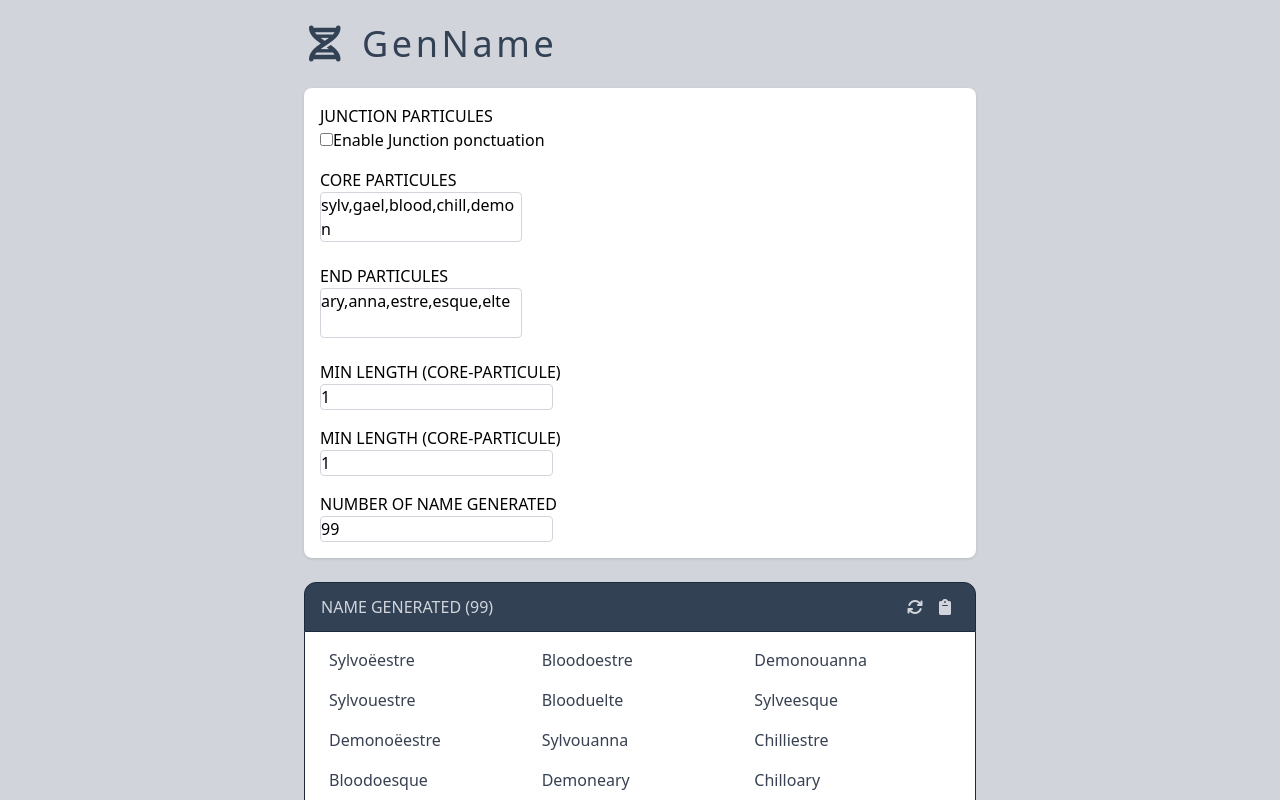
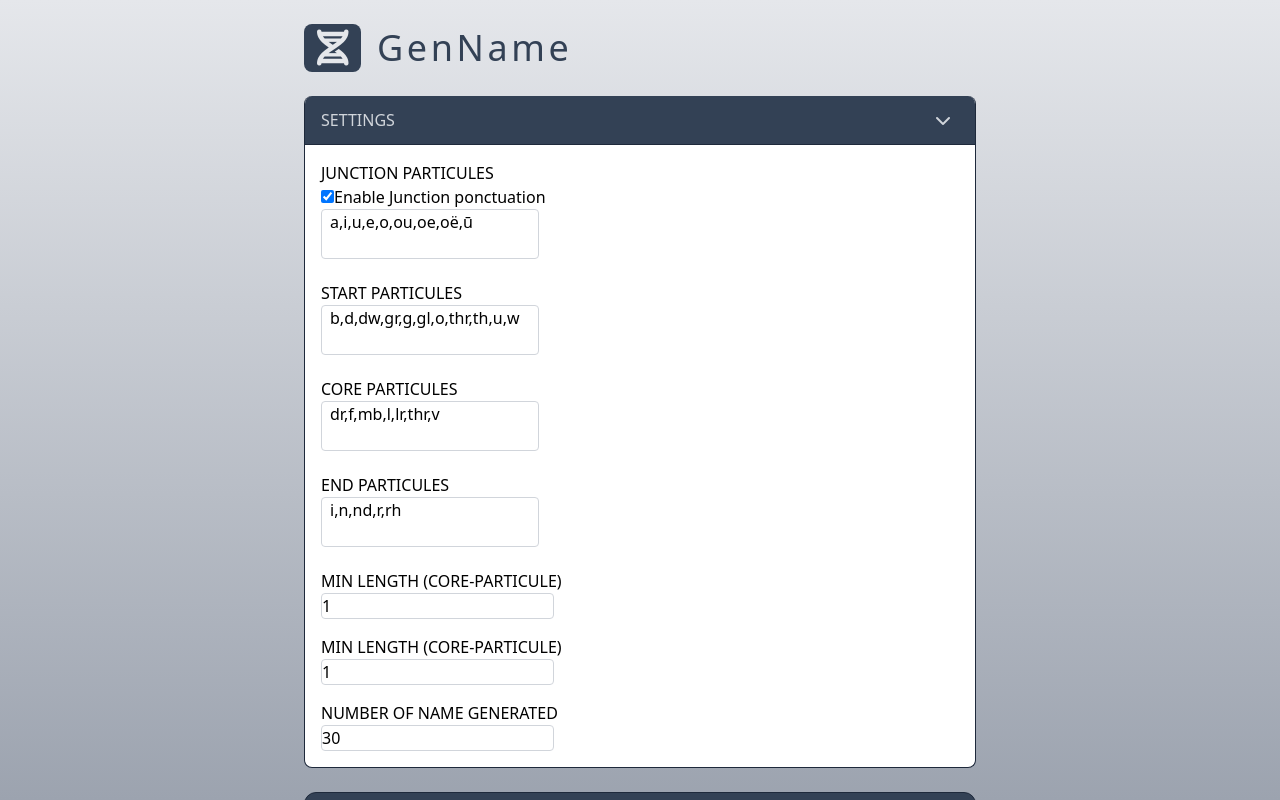
Before and after one commit to lub-bee/genname, a React (Create React App) app: page / in a window 1280 px wide. Shown: the top 800 px of the page. Built offline with nearby package versions, Linux system fonts and the light colour scheme.

Commit message:
Design revision, add start particule, generation revision

```diff
--- a/src/App.js
+++ b/src/App.js
@@ -1,4 +1,4 @@
-import { useEffect, useState } from "react";
+import { useState } from "react";
 import Header from "./Components/Header";
 import Form from "./Components/Form";
 import Display from "./Components/Display";
@@ -13,42 +13,42 @@ function App() {
         max_lenght: 1,
 
         //
-        use_junction_particule: false,
+        use_junction_particule: true,
 
         //particules used between core particules, generaly vowel, group of vowels or special char
         junction_particules: ["a","i","u","e","o","ou","oe","oë","ū"],
 
+        //particules used to start the name
+        start_particules: [
+            "b",
+            "d","dw",
+            "gr","g","gl",
+            "o",
+            "thr","th",
+            "u",
+            "w",
+        ],
+
         //main particules of the name
-        core_particules: ["sylv",
-        "gael",
-        "blood",
-        "chill",
-        "demon",],
+        core_particules: [
+            "dr",
+            "f",
+            "mb",
+            "l","lr",
+            "thr",
+            "v",
+        ],
 
-        //particule used for the end of the name, only one used
-        end_particules: ["ary", "anna", "estre","esque","elte"],
+        //particule used to the end of the name
+        end_particules: [
+            "i",
+            "n","nd",
+            "r","rh",
+        ],
 
-        iteration: 99,
+        iteration: 30,
     });
 
-    // const [names, setNames] = useState(generateName(data.iteration));
-
-
-
-    const handleRegen = (key = false) => {
-        if(key){
-            //regen one
-
-
-        } else {
-            //regen all
-        }
-    }
-
-
-
-    // console.log(generateName())
-    // const names = generateName(data.iteration);
 
     return (
         <div className="mx-auto max-w-2xl flex flex-col gap-6">
@@ -61,7 +61,7 @@ function App() {
             <Form data={data} setData={setData} />
 
             {/* display */}
-            <Display data={data} handleRegen={handleRegen}/>
+            <Display data={data}/>
 
         </div>
     );
--- a/src/Components/Display.jsx
+++ b/src/Components/Display.jsx
@@ -21,6 +21,16 @@ const Display = ({data}) => {
         let name = null;
         let collection = [];
 
+        /* format :
+
+            a: start_particule
+            j: junction_particule
+            c: core_particule
+            z: end_particule
+
+            (a?)( (j?)(c){0,n}) (z?)
+         */
+
         //generate required number of names
         for(let i = 0; i < num; i++){
             name = "";
@@ -28,56 +38,39 @@ const Display = ({data}) => {
             //pick a random length in the range
             const rand_length = getRandom(data.min_lenght, data.max_lenght-1)
 
-            //BUG - should be a core only when junction are enabled
-            const start_with_vowel = getRandom()
 
-            //pick the starter particule - BUG
-            const starter_picker = getRandom(0,data.junction_particules.length-1);
+            //pick the starter particule
+            const starter = collectionPick(data.start_particules);
 
 
-
-            //
-            const finish_picker = getRandom(0,data.end_particules.length-1);
-
-            //bug wrong collection
-            const starter   = start_with_vowel
-                            ? data.junction_particules[starter_picker]
-                            : ""
-
-
-            const finisher = data.end_particules[finish_picker]
-
-            const finish_join_picker = getRandom(0,data.junction_particules.length-1)
-
+            //pick the finish joiner
             const finish_joiner = (data.use_junction_particule)
-                                ? data.junction_particules[finish_join_picker]
+                                ? collectionPick(data.junction_particules)
                                 : ""
 
+            //pick the finisher particule
+            const finisher = collectionPick(data.end_particules)
 
+            //generate the core
+            let body = ""
             for(let j = 0; j < rand_length; j++){
-
-                //pick random num in junction
-                const join_picker = getRandom(0,data.junction_particules.length-1)
 
                 //picked joiner
                 const joiner    = (data.use_junction_particule)
-                                ? data.junction_particules[join_picker]
+                                ? collectionPick(data.junction_particules)//[join_picker]
                                 : ""
 
-                //pick a random num in core
-                const core_picker = getRandom(0,data.core_particules.length-1);
-
                 //pick the core
-                const core = data.core_particules[core_picker]
+                const core = collectionPick(data.core_particules)//[core_picker]
 
                 //add the section to the name
-                name += joiner + core
+                body += joiner + core
 
             }
 
 
-
-            name += data.junction_particules[getRandom(0,data.junction_particules.length-1)] + finisher
+            // name += data.junction_particules[getRandom(0,data.junction_particules.length-1)] + finisher
+            name += starter + body + finish_joiner + finisher
 
 
             collection.push(name)
@@ -85,6 +78,11 @@ const Display = ({data}) => {
         }
 
         return collection
+    }
+
+    function collectionPick(collection){
+        const rand = getRandom(0,collection.length-1);
+        return collection[rand];
     }
 
     /**
@@ -131,6 +129,10 @@ const Display = ({data}) => {
                     Name generated ({names.length})
                 </div>
 
+                <div className='p-2'>
+                    <i className='fa-solid fa-arrow-down-a-z hover:animate-spin-once'></i>
+                </div>
+
                 <div className='p-2' onClick={handleRegen}>
                     <i className='fa-solid fa-arrows-rotate hover:animate-spin'></i>
                 </div>
--- a/src/Components/Form.jsx
+++ b/src/Components/Form.jsx
@@ -1,4 +1,4 @@
-import React from 'react';
+import React, { useState } from 'react';
 
 const Form = ({data, setData}) => {
 
@@ -11,9 +11,22 @@ const Form = ({data, setData}) => {
         setData(new_data)
     }
 
+    const [open, setOpen] = useState(true);
+
     return (
-        <div className='bg-white overflow-hidden rounded-lg shadow p-4 flex flex-col gap-4'>
+        <div className='bg-white rounded-lg border border-t-0 border-slate-800 overflow-hidden'>
 
+            <div className='border-b border-slate-800 bg-slate-700 text-gray-300 h1 px-4 py-1 flex items-center'
+                onClick={()=>setOpen(!open)}>
+                <div className='flex-1'>
+                    Settings
+                </div>
+                <div className='p-2'>
+                    <i className='fa-solid fa-chevron-down'></i>
+                </div>
+            </div>
+
+            {open &&<div className='p-4 flex flex-col gap-4'>
 
                 <div className=''>
                     <div className='h1'>
@@ -31,6 +44,15 @@ const Form = ({data, setData}) => {
                         value={data.junction_particules}
                         onChange={e=>{handleParticuleUpdate("junction_particules", e)}}
                         className={!data.use_junction_particule?"hidden":""}></textarea>
+                </div>
+
+                <div className=''>
+                    <div className='h1'>
+                        Start Particules
+                    </div>
+                    <textarea
+                        value={data.start_particules}
+                        onChange={e=>{handleParticuleUpdate("start_particules", e)}}></textarea>
                 </div>
 
                 <div className=''>
@@ -59,6 +81,7 @@ const Form = ({data, setData}) => {
                         onChange={e=>setData({...data, min_lenght: e.target.value})}/>
 
                 </div>
+
                 <div className=''>
                     <div className='h1'>
                         Min Length (core-particule)
@@ -70,6 +93,7 @@ const Form = ({data, setData}) => {
                         onChange={e=>setData({...data, max_lenght: e.target.value})}/>
 
                 </div>
+
                 <div className=''>
                     <div className='h1'>
                         Number of name generated
@@ -80,7 +104,9 @@ const Form = ({data, setData}) => {
                         value={data.iteration}
                         onChange={e=>setData({...data, iteration: e.target.value})}/>
                 </div>
-            </div>
+            </div>}
+
+        </div>
     );
 }
 
--- a/src/Components/Header.jsx
+++ b/src/Components/Header.jsx
@@ -2,8 +2,11 @@ import React from 'react';
 
 const Header = () => {
     return (
-        <div className='text-4xl text-slate-700 tracking-widest font-sans'>
-            <i className='fa-solid fa-dna fa-fw'></i> GenName
+        <div className='text-4xl text-slate-700 tracking-widest font-sans flex items-center gap-4'>
+            <div className='bg-slate-700 text-gray-200 pl-2 pr-1 py-1 rounded-lg'>
+                <i className='fa-solid fa-dna fa-fw'></i>
+            </div>
+            GenName
         </div>
     );
 }
--- a/src/index.css
+++ b/src/index.css
@@ -4,7 +4,8 @@
 
 body{
     @apply
-        bg-gray-300
+        bg-fixed
+        bg-gradient-to-b from-gray-200 to-gray-400
         w-full h-full p-0 pt-6 sm:p-6 flex flex-col gap-2
 }
 
@@ -24,6 +25,8 @@ textarea{
         border  border-gray-300
         rounded
         resize-none hover:resize-y
+        px-2
+
 }
 
 input{
--- a/tailwind.config.js
+++ b/tailwind.config.js
@@ -5,10 +5,15 @@ module.exports = {
     ],
     // darkMode: false, // or 'media' or 'class'
     theme: {
-      extend: {
-        fontSize: {
-            '2xs': '0.6rem',
-        }},
+        extend: {
+            fontSize: {
+                '2xs': '0.6rem',
+            },
+
+            animation: {
+                'spin-once': 'spin 500ms linear',
+            }
+        },
     },
     variants: {},
     plugins: [],
```
Also changed, not shown: src/tailwind.css.
